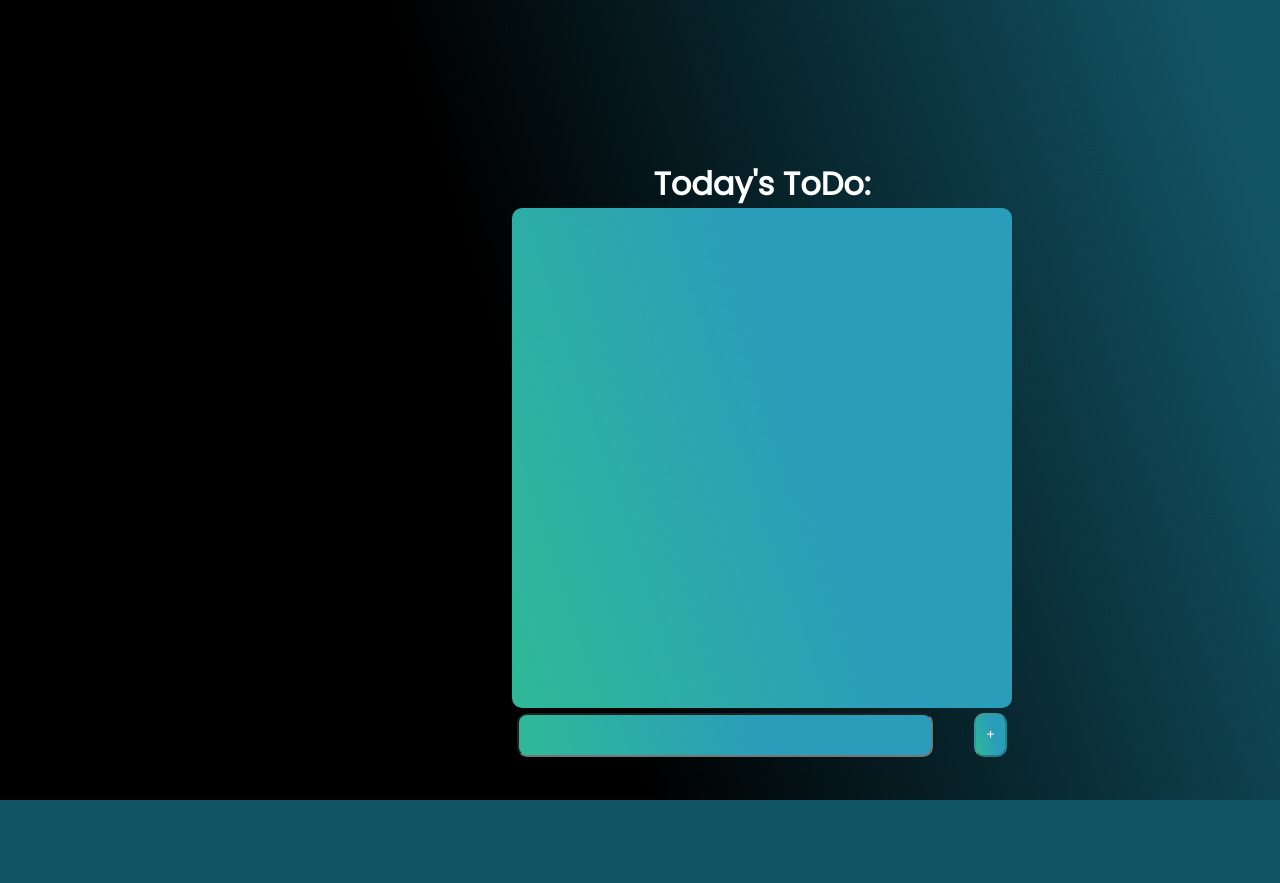
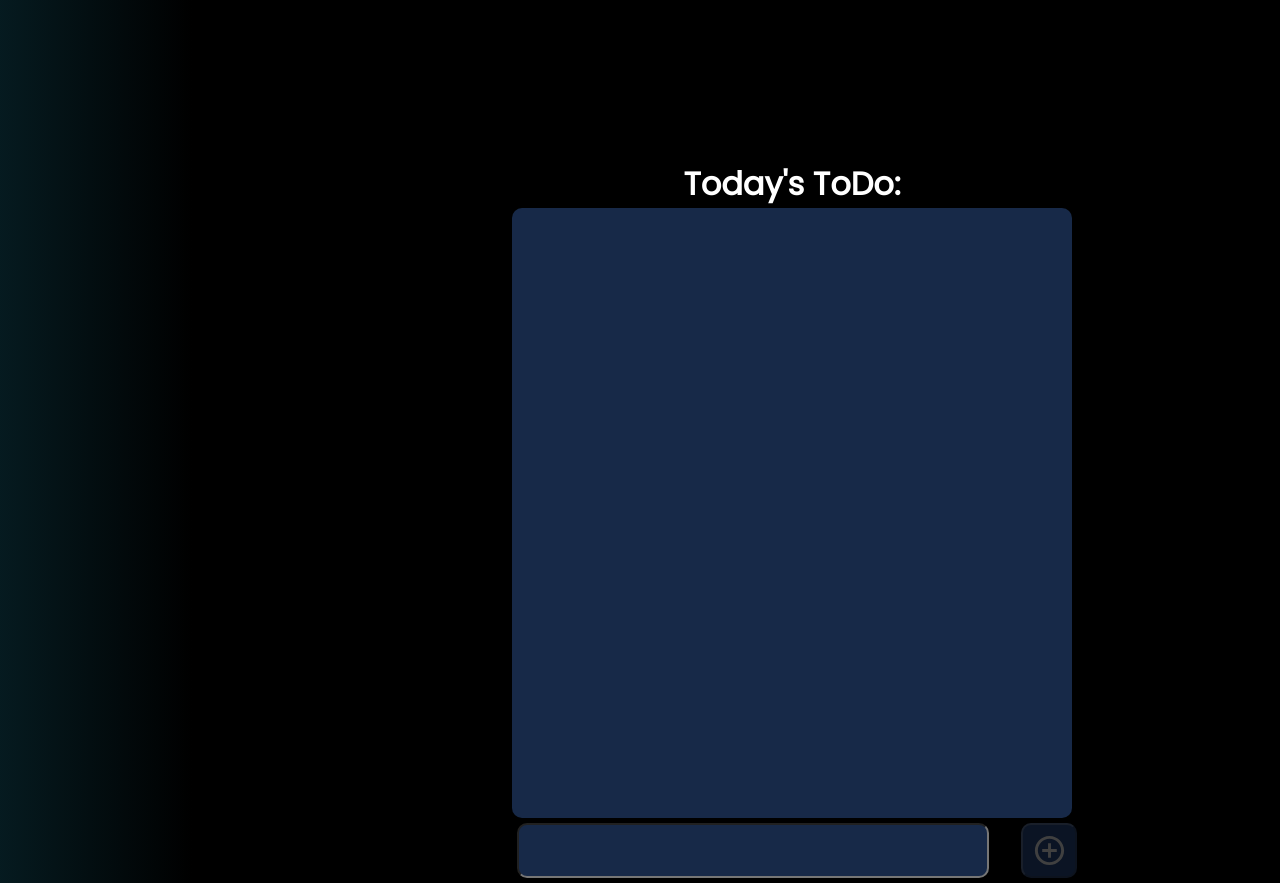
Before and after one commit to Kevetic/todo-but-react, a React (Create React App) app: page / in a window 1280 px wide. Before the commit the page ends 800 px from the top, so only its background shows below. Built offline with nearby package versions, Linux system fonts and the light colour scheme.

Commit message:
basic todo

```diff
--- a/package.json
+++ b/package.json
@@ -6,7 +6,8 @@
   "dependencies": {
     "@emotion/react": "^11.11.1",
     "@emotion/styled": "^11.11.0",
-    "@mui/material": "^5.14.19",
+    "@mui/icons-material": "^5.14.19",
+    "@mui/material": "^5.14.20",
     "@mui/styled-engine-sc": "^6.0.0-alpha.7",
     "@testing-library/jest-dom": "^5.17.0",
     "@testing-library/react": "^13.4.0",
--- a/src/Components/InputField/InputField.js
+++ b/src/Components/InputField/InputField.js
@@ -1,31 +1,33 @@
 import { useEffect } from "react";
 import styled from "styled-components";
+import AddCircleOutlineIcon from "@mui/icons-material/AddCircleOutline";
 
 const InputStyles = styled.input`
   padding: 10px;
   width: 80%;
   border-radius: 10px;
-  background: linear-gradient(
-    252deg,
-    rgba(42, 157, 186, 1) 41%,
-    rgba(47, 185, 151, 1) 100%
-  );
+  background: rgba(74, 134, 231, 0.31);
   &:focus {
     outline: none;
     box-border: 1px 1px 1px white;
   }
+  color: white;
+  font-size: 1.3rem;
 `;
 
 const BtnStyles = styled.button`
-  padding: 10px;
-  background: linear-gradient(
-    252deg,
-    rgba(42, 157, 186, 1) 41%,
-    rgba(47, 185, 151, 1) 100%
-  );
+  background: rgba(74, 134, 231, 0.31);
   color: white;
   border-radius: 10px;
   outline: none;
+  width: 10%;
+  &:disabled {
+    opacity: 0.5;
+    color: grey;
+  }
+  justify-content: center;
+  align-items: center;
+  display: flex;
 `;
 
 const Container = styled.div`
@@ -41,9 +43,9 @@
   updatedItems,
   setUpdatedItems,
 }) => {
-  const handleInput = (e) => {
+  const handleInput = async (e) => {
     let value = e.toUpperCase();
-    setUpdatedItems([value, ...updatedItems]);
+    await setUpdatedItems([value, ...updatedItems]);
   };
 
   return (
@@ -55,7 +57,7 @@
           handleInput(userInput);
         }}
       >
-        +
+        <AddCircleOutlineIcon fontSize="large" />
       </BtnStyles>
     </Container>
   );
--- a/src/Components/Modal/Modal.js
+++ b/src/Components/Modal/Modal.js
@@ -1,20 +1,8 @@
-import * as React from "react";
+// Modal.jsx
+import React, { useState, useEffect } from "react";
 import styled from "styled-components";
 import RenderList from "../RenderList/RenderList";
 import InputField from "../InputField/InputField";
-import { useState, useEffect } from "react";
-
-const ListContainer = styled.div`
-  border-radius: 10px;
-  background: linear-gradient(
-    252deg,
-    rgba(42, 157, 186, 1) 41%,
-    rgba(47, 185, 151, 1) 100%
-  );
-  height: 500px;
-  width: 500px;
-  overflow: auto;
-`;
 
 const Container = styled.div`
   border-radius: 10px;
@@ -29,14 +17,18 @@
   color: white;
 `;
 
-const InputContainer = styled.div`
-  display: flex;
-  justify-content: center;
+const ListContainer = styled.div`
+  border-radius: 10px;
+  background-color: rgba(74, 134, 231, 0.31);
+  height: 600px;
+  width: 550px;
+  overflow: auto;
+  padding: 5px;
 `;
 
 const Modal = () => {
   const [updateStorage, setUpdateStorage] = useState(
-    localStorage.todos ? [...JSON.parse(localStorage.getItem("todos"))] : ""
+    localStorage.todos ? JSON.parse(localStorage.getItem("todos")) : []
   );
   const [updatedItems, setUpdatedItems] = useState([]);
   const [userInput, setUserInput] = useState("");
@@ -58,15 +50,12 @@
           setUpdatedItems={setUpdatedItems}
         />
       </ListContainer>
-      <InputContainer>
       <InputField
-          setUpdateStorage={setUpdateStorage}
         userInput={userInput}
         setUserInput={setUserInput}
         updatedItems={updatedItems}
         setUpdatedItems={setUpdatedItems}
       />
-      </InputContainer>
     </Container>
   );
 };
--- a/src/Components/RenderList/RenderList.js
+++ b/src/Components/RenderList/RenderList.js
@@ -1,29 +1,6 @@
 import * as React from "react";
 import styled from "styled-components";
-
-const randomBgColor = () => {
-  var firstGradient = Math.floor(Math.random() * 100);
-  var secondGradient = Math.floor(Math.random() * 100);
-  var deg = Math.floor(Math.random() * -240);
-  var x = Math.floor(Math.random() * 256);
-  var y = Math.floor(Math.random() * 256);
-  var z = Math.floor(Math.random() * 256);
-  var bgColor = "rgba(" + x + "," + y + "," + z + "," + 1 + ")";
-  let gradientbg =
-    "linear-gradient(" +
-    deg +
-    "deg, " +
-    bgColor +
-    " " +
-    firstGradient +
-    "%, " +
-    bgColor +
-    " " +
-    secondGradient +
-    "%)";
-
-  return gradientbg;
-};
+import CheckIcon from "@mui/icons-material/Check";
 
 const ListUL = styled.div`
   margin: 10px auto;
@@ -40,13 +17,20 @@
   list-style: none;
   font-size: 1.5rem;
   padding: 1rem;
-  border-radius: 10px;S
+  border-radius: 10px;
+  background: rgba(74, 134, 231, 0.31);
+  color: white;
+`;
+
+const ListBtn = styled.button`
+  background: transparent;
+  border: none;
 `;
 
 const RenderList = ({ updatedItems, setUpdatedItems }) => {
-  const handleDelete = (e, updatedItems) => {
+  const handleComplete = (e) => {
     let filter = updatedItems.filter((x, idx) => {
-      if (e.target.id != idx) {
+      if (e !== idx) {
         return x;
       }
     });
@@ -57,15 +41,15 @@
   return (
     <>
       <ListUL>
-        {updatedItems.map((x, i) => {
+        {updatedItems.map((x, index) => {
           return (
-            <ListItems key={i} style={{ background: `${randomBgColor()}` }}>
+            <ListItems key={index}>
               <li>{x}</li>
-              <div>
-                <button id={i} onClick={(e) => handleDelete(e, updatedItems)}>
-                  X
-                </button>
-              </div>
+              <>
+                <ListBtn index={index} onClick={() => handleComplete(index)}>
+                  <CheckIcon />
+                </ListBtn>
+              </>
             </ListItems>
           );
         })}
--- a/src/index.css
+++ b/src/index.css
@@ -12,9 +12,9 @@
   -moz-osx-font-smoothing: grayscale;
   background: rgb(18, 85, 102);
   background-image: linear-gradient(
-    252deg,
-    rgba(18, 85, 102, 1) 5%,
-    rgba(0, 0, 0, 1) 58%
+    90deg,
+    rgba(18, 85, 102, 1) -33%,
+    rgba(0, 0, 0, 1) 15%
   );
   height: 100vh;
   font-family: "Poppins", sans-serif;
```
Also changed, not shown: 1 other file (tests, documents, lock files or other folders). Lines whose indentation alone changed are shown as unchanged.
